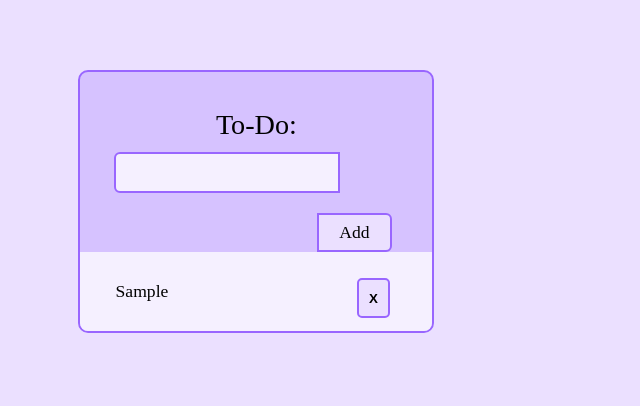
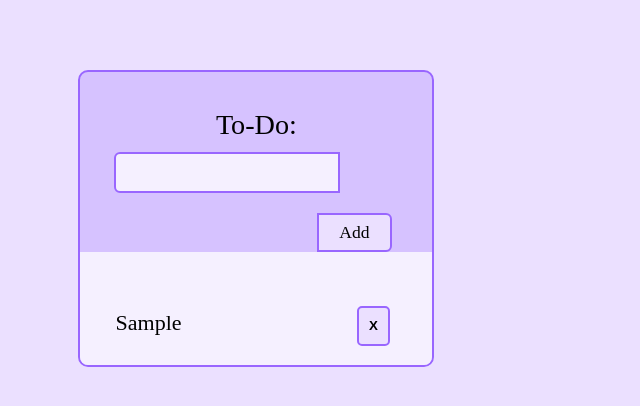
Before and after one commit to katiemcpeak/dsn1676-assignment-5, a plain HTML site: page index.html in a window 1280 px wide. Both pictures are taken after typing "Sample" into the empty fields and a click on the button "Add". Shown: the whole page, without its empty margins (0-640 px from the left). Drawn offline with nearby package versions, Linux system fonts and the light colour scheme.

```diff
--- a/css/main.css
+++ b/css/main.css
@@ -110,3 +110,8 @@ body {
     text-decoration: line-through;
     color: #9966FF;
 }
+
+li {
+    font-size: 1.25em;
+    margin-top: 1.25em;
+}
```
